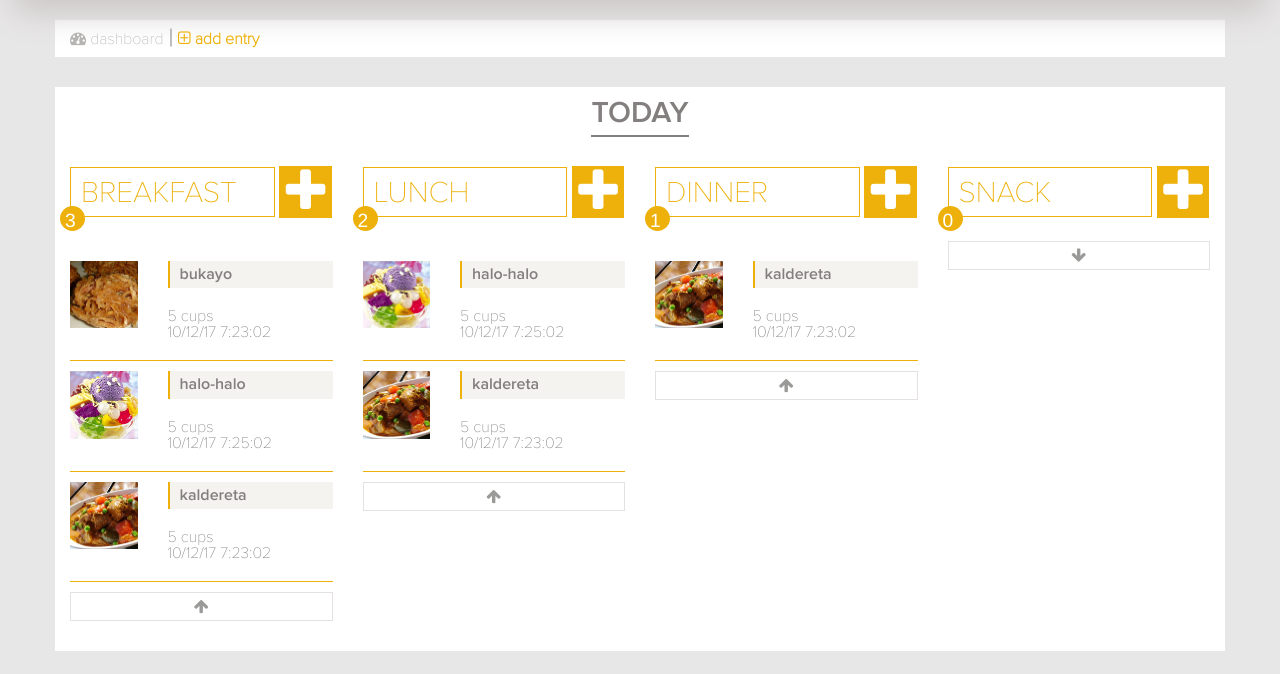
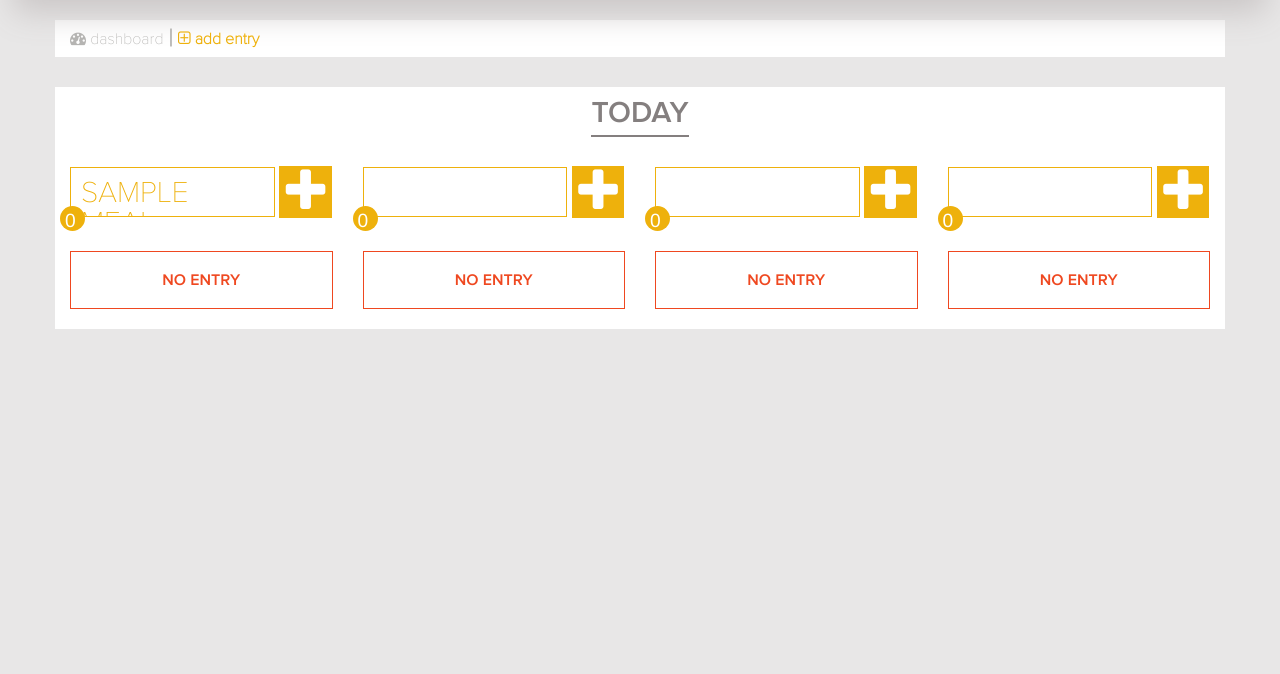
Before and after one commit to janjantandayag/fooddiary, a PHP site: page /add-entry.php in a window 1280 px wide. Shown: the part 126-800 px from the top of the page. Run offline with PHP 8.4, Linux system fonts and the light colour scheme; the visitor is signed in with stand-in values (Sample User, id 1); tables that the repository leaves empty or names only in its code hold one stand-in row (values such as "Sample post"); some libraries are stand-ins or nearby versions.

Commit message:
Initial get of values

```diff
--- a/add-entry.php
+++ b/add-entry.php
@@ -1,12 +1,13 @@
 <?php
    	include('database/Function.php');
+   	$_SESSION['detail'] = [];
     $db = new Database;
     $db->isLogin();
 ?>
 <!DOCTYPE html>
 <html>
 <head>
-	<title>Dashboard</title>
+	<title>Add Entry</title>
 	<?php include ('include/links.php'); ?>
 </head>
 <body class="mainPage">
@@ -61,132 +62,79 @@
 	<section id="addEntry-body">
 		<div class="container">
 			<div class="row addEntry-body--container">
+				<?php
+					$mealId=[1,2,3,4];
+					foreach($mealId as $id):
+				?>
 				<div class="col-md-3 col-sm-6 mealContainer">
-					<p class="mealName">Breakfast</p>
-					<a href="circumplex.php" title="Add Entry" class="addEntryIcon"><span class="fa fa-plus"></span></a>
+					<p class="mealName"><?= $db->getMealName($id) ?></p>
+					<a href="circumplex.php"  onClick='storeMealType(<?=$id?>)' title="Add Entry" class="addEntryIcon"><span class="fa fa-plus"></span></a>
 					<div class="mealQuantityContainer">
-						<p class="mealQuantity">3</p>
+						<p class="mealQuantity"><?= $db->getMealCount($id) ?></p>
 					</div>
-					<div class="show-container none">
-						<a href="#" class="show"><span class="fa fa-arrow-down"></span></a>
-					</div>
-					<div class="entryContainer">
+
+					<!-- <div class="show-container
+					<?php
+						// if(!($db->getMealCount($id))){
+						// 	echo 'arrow-none';
+						// }
+						// if($db->getMealCount($id)){
+						// 	echo 'arrow-display';
+						// }
+					?>
+					">
+						<a href="#" class="show showItem"><span class="fa fa-arrow-down"></span></a>
+					</div> -->
+
+					<?php if(!($db->getMealCount($id))): ?>
+						<div class="noEntry">No entry</div>
+					<?php
+					 	endif;
+						foreach($db->getMeals($id) as $meal):
+					?>
+					<div class="entryContainer" id="itemView-<?=$meal?>">
 						<div class="row">
 							<div class="col-md-4">
-								<img src="img/bukayo.jpg" class="bodyImg"/>
+								<img src="database/displayImage.php?itemId=<?=$meal ['item_id']; ?>" class="bodyImg"/>
 							</div>
 							<div class="col-md-8 ">
-								<h2 class="entryName">Bukayo</h2>
-								<p class="servingSize">5 cups</p>
-								<p class="entryDate">10/12/17 7:23:02</p>
+								<h2 class="entryName"><?= $meal['food_name']; ?></h2>
+								<p class="servingSize"><?= $meal['serving_size']; ?></p>
+								<p class="entryDate"><?= $meal['entry_date']; ?></p>
 							</div>
 						</div>
 					</div>
-					<div class="entryContainer">
-						<div class="row">
-							<div class="col-md-4">
-								<img src="img/halo-halo.jpg" class="bodyImg"/>
-							</div>
-							<div class="col-md-8 ">
-								<h2 class="entryName">halo-halo</h2>
-								<p class="servingSize">5 cups</p>
-								<p class="entryDate">10/12/17 7:25:02</p>
-							</div>
-						</div>
-					</div>
-					<div class="entryContainer">
-						<div class="row">
-							<div class="col-md-4">
-								<img src="img/kalderata.jpg" class="bodyImg"/>
-							</div>
-							<div class="col-md-8 ">
-								<h2 class="entryName">kaldereta</h2>
-								<p class="servingSize">5 cups</p>
-								<p class="entryDate">10/12/17 7:23:02</p>
-							</div>
-						</div>
-					</div>
-					<div class="hide-item">
-						<a href="#" class="hideItem"><span class="fa fa-arrow-up"></span></a>
-					</div>
+					<?php endforeach; ?>
+					<!-- <div class="hide-item  -->
+					<?php
+						// if(!($db->getMealCount($id))){
+						// 	echo 'arrow-none';
+						// }
+						// if($db->getMealCount($id)){
+						// 	echo 'arrow-none';
+						// }
+					?>
+					<!-- "> -->
+						<!-- <a href="#" class="hideItem" id="hideItem"><span class="fa fa-arrow-up"></span></a>
+					</div> -->
 				</div>
-				<div class="col-md-3 col-sm-6 mealContainer">
-					<p class="mealName">Lunch</p>
-					<a href="#" title="Add Entry" class="addEntryIcon"><span class="fa fa-plus"></span></a>
-					<div class="mealQuantityContainer">
-						<p class="mealQuantity">2</p>
-					</div>
-					<div class="show-container none">
-						<a href="#" class="show"><span class="fa fa-arrow-down"></span></a>
-					</div>
-					<div class="entryContainer">
-						<div class="row">
-							<div class="col-md-4">
-								<img src="img/halo-halo.jpg" class="bodyImg"/>
-							</div>
-							<div class="col-md-8 ">
-								<h2 class="entryName">halo-halo</h2>
-								<p class="servingSize">5 cups</p>
-								<p class="entryDate">10/12/17 7:25:02</p>
-							</div>
-						</div>
-					</div>
-					<div class="entryContainer">
-						<div class="row">
-							<div class="col-md-4">
-								<img src="img/kalderata.jpg" class="bodyImg"/>
-							</div>
-							<div class="col-md-8 ">
-								<h2 class="entryName">kaldereta</h2>
-								<p class="servingSize">5 cups</p>
-								<p class="entryDate">10/12/17 7:23:02</p>
-							</div>
-						</div>
-					</div>
-					<div class="hide-item">
-						<a href="#" class="hideItem"><span class="fa fa-arrow-up"></span></a>
-					</div>
-				</div>
-				<div class="col-md-3 col-sm-6 mealContainer">
-					<p class="mealName">Dinner</p>
-					<a href="#" title="Add Entry" class="addEntryIcon"><span class="fa fa-plus"></span></a>
-					<div class="mealQuantityContainer">
-						<p class="mealQuantity">1</p>
-					</div>
-					<div class="show-container none">
-						<a href="#" class="show"><span class="fa fa-arrow-down"></span></a>
-					</div>
-					<div class="entryContainer">
-						<div class="row">
-							<div class="col-md-4">
-								<img src="img/kalderata.jpg" class="bodyImg"/>
-							</div>
-							<div class="col-md-8 ">
-								<h2 class="entryName">kaldereta</h2>
-								<p class="servingSize">5 cups</p>
-								<p class="entryDate">10/12/17 7:23:02</p>
-							</div>
-						</div>
-					</div>
-					<div class="hide-item">
-						<a href="#" class="hideItem"><span class="fa fa-arrow-up"></span></a>
-					</div>
-				</div>
-				<div class="col-md-3 col-sm-6 mealContainer">
-					<p class="mealName">Snack</p>
-					<a href="#" title="Add Entry" class="addEntryIcon"><span class="fa fa-plus"></span></a>
-					<div class="mealQuantityContainer">
-						<p class="mealQuantity">0</p>
-					</div>
-					<div class="show-container">
-						<a href="#" class="show"><span class="fa fa-arrow-down"></span></a>
-					</div>
-					<div class="hide-item none">
-						<a href="#" class="hideItem"><span class="fa fa-arrow-up"></span></a>
-					</div>
-				</div>
+				<?php
+					endforeach;
+				?>
 			</div>
 		</div>
 	</section>
+<script>
+$("#showItem").click(function(){
+    $(".itemView").toggle();
+});
+
+function storeMealType(mealId){
+	$.ajax({
+		type: 'GET',
+		url: 'database/script-meal.php?mealId='+mealId
+	});
+}
+</script>
 </body>
 </html>
--- a/database/Function.php
+++ b/database/Function.php
@@ -30,7 +30,7 @@ Class Database{
 		$result = $stmt->fetch();
 		$_SESSION['loggedIn'] =  true;
 		$_SESSION['userId'] = $result['user_id'];
-		$_SESSION['name'] = $result['name'];
+		$_SESSION['name'] = $result['first_name'];
 		header("location: dashboard.php");
 	}
 	public function isLogin(){
@@ -47,35 +47,35 @@ Class Database{
 	}
 	public function getEntries(){
 		$uid = $_SESSION['userId'];
-		$stmt = $this->conn->prepare("SELECT * FROM entries WHERE user_id = $uid");
+		$stmt = $this->conn->prepare("SELECT * FROM entries,item WHERE entries.user_id = $uid AND entries.entry_id = item.entry_id");
  		$stmt->execute();
  		$result = $stmt->fetchAll();
  		return $result;
 	}
 	public function getBorderColor($eid){
 		if($eid == 1){
-			$border = '3px solid green';
+			$border = '5px solid #ecec1c';
 		}
 		else if($eid == 2){
-			$border = '3px solid blue';
+			$border = '5px solid #f38c25';
 		}
 		else if($eid == 3){
-			$border = '3px solid red';
+			$border = '5px solid #e10823';
 		}
 		else if($eid == 4){
-			$border = '3px solid orange';
+			$border = '5px solid #d57193';
 		}
 		else if($eid == 5){
-			$border = '3px solid violet';
+			$border = '5px solid #63519d';
 		}
 		else if($eid == 6){
-			$border = '3px solid yellow';
+			$border = '5px solid #5970b3';
 		}
 		else if($eid == 7){
-			$border = '3px solid pink';
+			$border = '5px solid #138047';
 		}
 		else if($eid == 8){
-			$border = '3px solid black';
+			$border = '5px solid #85c435';
 		}
 		return $border;
 	}
@@ -85,9 +85,36 @@ Class Database{
  		$result = $stmt->fetchAll();
  		return $result;
 	}
+	public function getBgColor($emotionId){
+		if($emotionId==1){
+			$color='#ecec1c';
+		}
+		if($emotionId==2){
+			$color='#f38c25';
+		}
+		if($emotionId==3){
+			$color='#e10823';
+		}
+		if($emotionId==4){
+			$color='#d57193';
+		}
+		if($emotionId==5){
+			$color='#63519d';
+		}
+		if($emotionId==6){
+			$color='#5970b3';
+		}
+		if($emotionId==7){
+			$color='#138047';
+		}
+		if($emotionId==8){
+			$color='#85c435';
+		}
+		return $color;
+	}
 	public function getEmotionCount($emotionId){
 		$uid = $_SESSION['userId'];
-		$stmt = $this->conn->prepare("SELECT * FROM entries WHERE user_id = $uid AND emotion_id=$emotionId");
+		$stmt = $this->conn->prepare("SELECT * FROM entries,item WHERE user_id = $uid AND emotion_id=$emotionId AND item.entry_id = entries.entry_id");
  		$stmt->execute();
 		$count = $stmt->rowCount();
 		if(!$count){
@@ -97,12 +124,31 @@ Class Database{
 	}
 	public function getRecentEntries(){
 		$uid = $_SESSION['userId'];
-		$stmt = $this->conn->prepare("SELECT * FROM entries WHERE user_id = $uid ORDER BY entry_date DESC LIMIT 6" );
+		$stmt = $this->conn->prepare("SELECT * FROM entries,item WHERE user_id = $uid AND item.entry_id=entries.entry_id ORDER BY entry_date DESC LIMIT 6" );
+ 		$stmt->execute();
+ 		$result = $stmt->fetchAll();
+ 		return $result;
+	}
+	public function getMealName($id){
+		$stmt = $this->conn->prepare("SELECT * FROM meals WHERE meal_id=$id" );
+ 		$stmt->execute();
+ 		$result = $stmt->fetch();
+ 		return $result['meal_name'];
+	}
+	public function getMealCount($id){
+		$uid = $_SESSION['userId'];
+		$date = date("Y-m-d",time() + 43200);
+		$stmt = $this->conn->prepare("SELECT * FROM entries,item WHERE user_id=$uid AND meal_id=$id AND item.entry_id=entries.entry_id AND DATE_FORMAT(entry_date,'%Y-%m-%d') = '$date'" );
+		$stmt->execute();
+		$count = $stmt->rowCount();
+		return $count;
+	}
+	public function getMeals($id){
+		$uid = $_SESSION['userId'];
+		$date = date("Y-m-d",time() + 43200);
+		$stmt = $this->conn->prepare("SELECT * FROM entries,item WHERE user_id=$uid AND meal_id=$id AND item.entry_id=entries.entry_id AND DATE_FORMAT(entry_date,'%Y-%m-%d') = '$date' ORDER BY entry_date ASC"  );
  		$stmt->execute();
  		$result = $stmt->fetchAll();
  		return $result;
 	}
 }
-
-	// $test = new Database;
-	// $test->getData();
--- a/database/displayImage.php
+++ b/database/displayImage.php
@@ -1,9 +1,9 @@
 <?php
 	include ('connection.php');
-	$id = $_GET['entryId'];
-	$queryImage = mysqli_query($conn, "SELECT * from entries WHERE entry_id=$id");
+	$id = $_GET['itemId'];
+	$queryImage = mysqli_query($conn, "SELECT * from item WHERE item_id=$id");
 	while($result = mysqli_fetch_assoc($queryImage)){
 		header('Content-Type: image/jpeg');
-		echo $result['entry_photo'];
+		echo $result['45deg'];
 	}
 ?>
--- /dev/null
+++ b/database/script-meal.php
@@ -0,0 +1,3 @@
+<?php
+	session_start();
+	$_SESSION['detail']['mealType'] = $_GET['mealId'];
--- a/food-detail.php
+++ b/food-detail.php
@@ -59,7 +59,7 @@
 						<h1 class="uploadPhotoHeader">Upload Photo</h1>
 						<div class="row">
 							<div class="col-md-6 degree45">
-								<h2 class="degreeHeader">45 degress photo</h2>
+								<h2 class="degreeHeader">45 degree photo</h2>
 								<div class="row">
 									<div class="col-md-6 col-xs-6">
 										<label for="file-photo" class="custom-file-take">
@@ -79,7 +79,7 @@
 								</div>
 							</div>
 							<div class="col-md-6 degree90">
-								<h2 class="degreeHeader">90 degress photo</h2>
+								<h2 class="degreeHeader">90 degree photo</h2>
 								<div class="row">
 									<div class="col-md-6 col-xs-6">
 										<label for="file-photo" class="custom-file-take">
--- a/include/links.php
+++ b/include/links.php
@@ -6,4 +6,5 @@
 <link rel="stylesheet" type="text/css" href="style.css">
 <script src="script.js"></script>
 <link rel="stylesheet" type="text/css" href="fontAwesome/css/font-awesome.min.css">
+<script src="http://ajax.googleapis.com/ajax/libs/jquery/1.11.1/jquery.min.js"></script>
 <!-- <script src="https://use.fontawesome.com/0c7a3095b5.js"></script> -->
--- a/style.css
+++ b/style.css
@@ -412,6 +412,7 @@ input, select {
     cursor: pointer;
     transform: scale(1.1);
     transition: .5s all;
+    z-index: 501;
 }
 .circumplexFood:hover .circumplexFoodName{
     font-size: 100%;
@@ -421,6 +422,7 @@ input, select {
     color:#000;
     border-left:2px solid #000;
     transition: .5s all;
+    z-index: 500;
 
 }
 .circumplexFoodName{
@@ -523,8 +525,11 @@ input, select {
     top:-20px;
     left:-10px;
 }
-.none{
+.arrow-none{
     display: none;
+}
+.arrow-display{
+    display: block;
 }
 .show,.hideItem{
     position: relative;
@@ -549,10 +554,12 @@ input, select {
     background:#f4f3ef;
     border-left:2px solid #eeb10c;
     margin-bottom: 20px;
+    text-transform: uppercase;
 }
 .servingSize,.entryDate{
     color:#847f7f;
     font-family: novaThin;
+    padding-left:5px;
 }
 .entryDate{
     margin-bottom: 20px;
@@ -560,6 +567,14 @@ input, select {
 .entryContainer{
     border-bottom: 1px solid #eeb10c;
     margin:10px 0px;
+}
+.noEntry{
+    text-align: center;
+    text-transform: uppercase;
+    padding:20px 0;
+    font-family: semiBold;
+    color:#ef4820;
+    border:1px solid #ef4820;
 }
 .bodyImg{
     width: 100%;
```
Also changed, not shown: circumplex.php (+22 -9 lines), dashboard.php (+6 -9 lines), database/script-meal-1.php (added, +8 -0 lines), entry-list.php (+23 -1 lines), test.php (added, +37 -0 lines).
